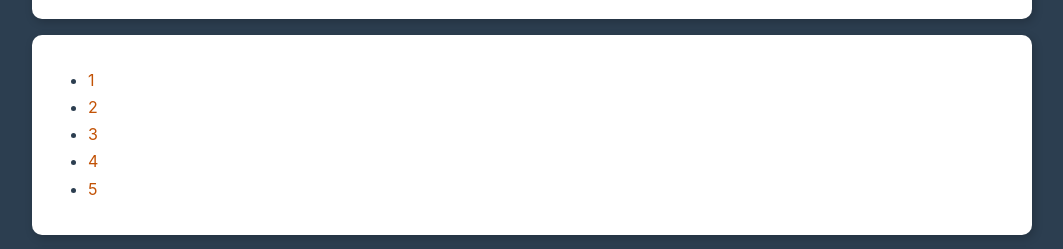
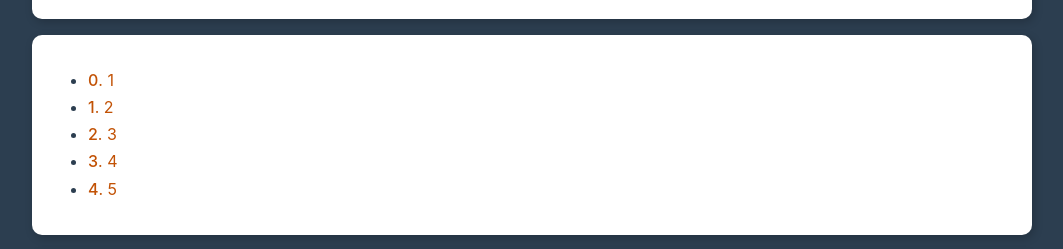
Before and after one commit to alami/js-vue-game, a Vue app in the folder vue3/ch13/: page / in a window 1280 px wide. Shown: the part 125-374 px from the top of the page, without its empty margins (108-1171 px from the left). Built offline with nearby package versions, Linux system fonts and the light colour scheme.

Commit message:
ch06-14: send another params: idx

```diff
--- a/vue3/ch13/src/App.vue
+++ b/vue3/ch13/src/App.vue
@@ -5,7 +5,10 @@
     </div>
     <app-list>
       <template #default="slotProps">
-        <span style="color: #c25205;">{{slotProps.iter}}</span>
+        <span style="color: #c25205;">
+          <strong>{{slotProps.idx}}</strong>.
+          {{slotProps.iter}}
+        </span>
       </template>
     </app-list>
   <app-block>
--- a/vue3/ch13/src/AppList.vue
+++ b/vue3/ch13/src/AppList.vue
@@ -1,8 +1,8 @@
 <template>
 <div class="card">
   <ul>
-    <li v-for="item in 5">
-      <slot :iter="item"></slot>
+    <li v-for="(item,i) in 5">
+      <slot :iter="item" :idx="i"></slot>
     </li>
   </ul>
 </div>
```
